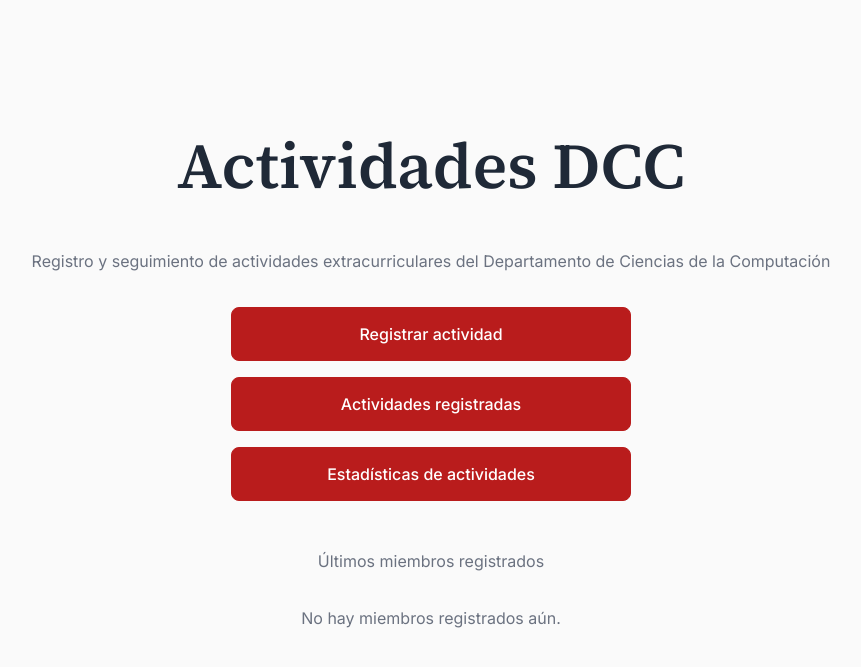
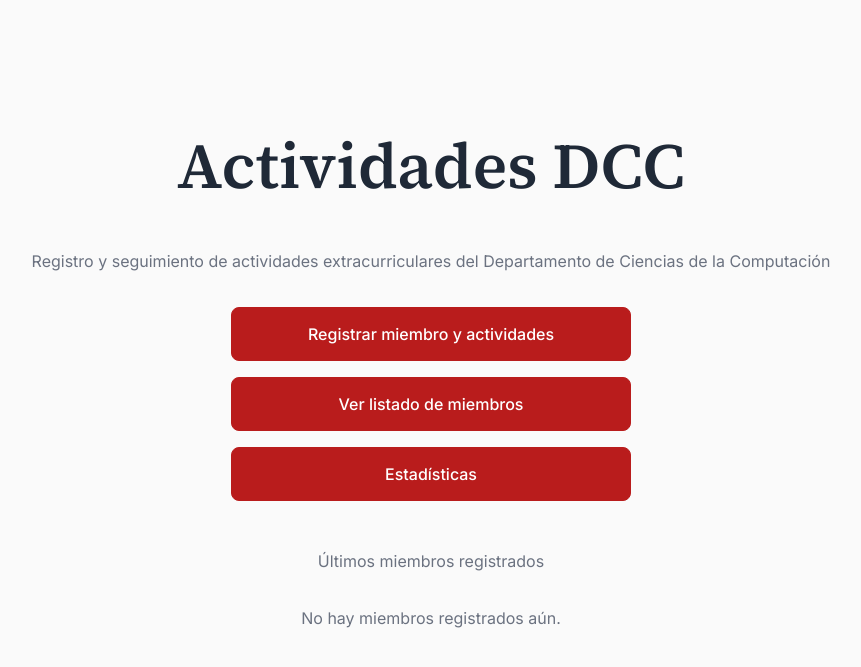
Before and after one commit to blu2718-uni/desarrollo_web_julio_yanez, a Flask app: page / in a window 1280 px wide. Shown: the top 667 px of the page, without its empty margins (209-1070 px from the left). Run offline with Flask 3, Linux system fonts and the light colour scheme; data that the repository does not hold is empty.

Commit message:
refactor: renamed stuff around

```diff
--- a/templates/confirmacion.html
+++ b/templates/confirmacion.html
@@ -3,7 +3,7 @@
 {% block content %}
 <h1 class="titulo" id="titulo-confirmacion">Se registró su actividad</h1>
 <h2 class="subtitulo" id="subtitulo-confirmación">¿Que desearía hacer?</h2>
-<ul class="menu-botones" id="botones-index">
+<ul class="menu-botones" id="botones-confirmacion">
     <li><button type="button" class="boton-menu" id="a-registro-por-confirmacion" onclick="window.location.href = '{{ url_for('registro') }}'">Registrar otra actividad</button></li>
     <li><button type="button" class="boton-menu" id="a-menu-por-confirmacion" onclick="window.location.href = '{{ url_for('index') }}'">Regresar al menú principal</button></li>
 </ul>
--- a/templates/index.html
+++ b/templates/index.html
@@ -6,9 +6,9 @@
     <p class="subtitulo">Registro y seguimiento de actividades extracurriculares del Departamento de Ciencias de la Computación</p>
 </header>
 <ul class="menu-botones" id="botones-index">
-    <li><button type="button" class="boton-menu" id="a-registro-por-index" onclick="window.location.href = '{{ url_for('registro') }}' ; ">Registrar actividad</button></li>
-    <li><button type="button" class="boton-menu" id="a-entradas-por-index" onclick="window.location.href = '{{ url_for('entradas') }}' ; ">Actividades registradas</button></li>
-    <li><button type="button" class="boton-menu" id="a-metricas-por-index" onclick="window.location.href = '{{ url_for('metricas') }}' ; ">Estadísticas de actividades</button></li>
+    <li><button type="button" class="boton-menu" id="a-registro-por-index" onclick="window.location.href = '{{ url_for('registro') }}' ; ">Registrar miembro y actividades</button></li>
+    <li><button type="button" class="boton-menu" id="a-entradas-por-index" onclick="window.location.href = '{{ url_for('entradas') }}' ; ">Ver listado de miembros</button></li>
+    <li><button type="button" class="boton-menu" id="a-metricas-por-index" onclick="window.location.href = '{{ url_for('metricas') }}' ; ">Estadísticas</button></li>
 </ul>
 
 <h2 class="subtitulo" style="margin-top: 48px;">Últimos miembros registrados</h2>
--- a/templates/metricas.html
+++ b/templates/metricas.html
@@ -1,7 +1,7 @@
 {% extends 'base.html' %}
 {% block title %} Métricas {% endblock %}
 {% block content %}
-<h1 class="titulo" id="titulo-metricas">Métricas</h1>
+<h1 class="titulo" id="titulo-metricas">Estadísticas</h1>
 <table class="tabla">
     <caption>Estadísticas básicas</caption>
     <thead class="encabezado-tablas">
```
Also changed, not shown: templates/registro.html (+4 -4 lines).
